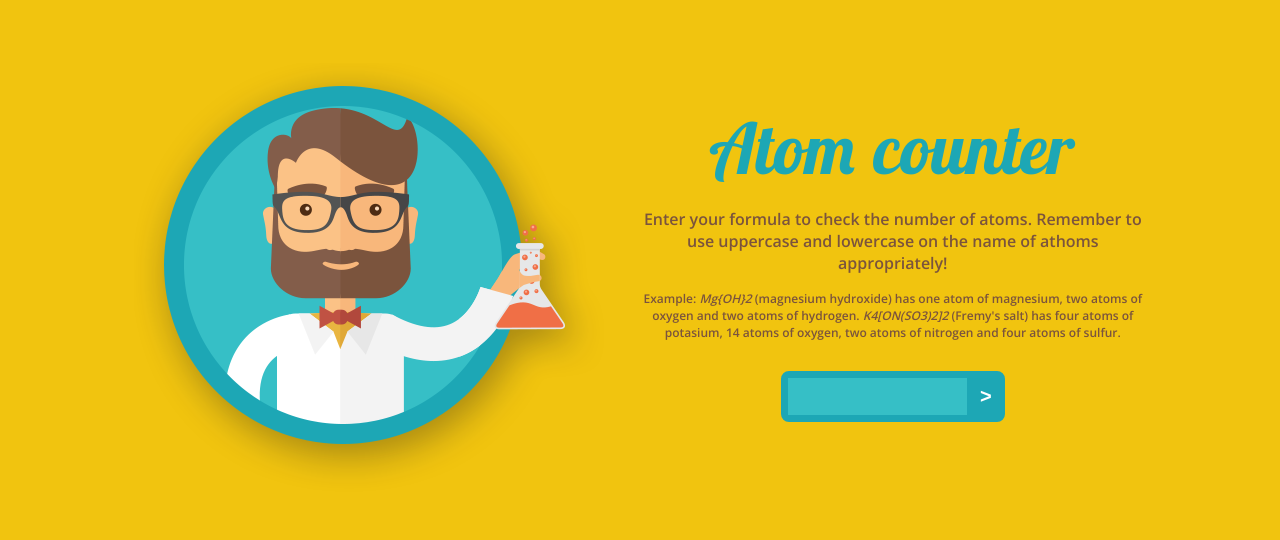
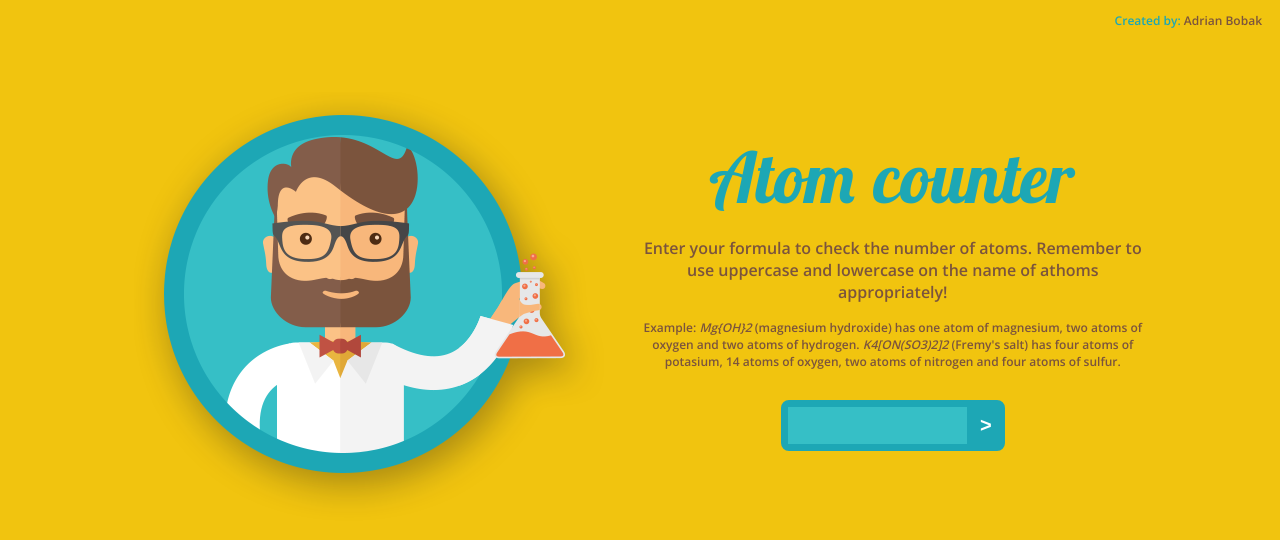
Before and after one commit to lolfunni/atom-counter, a plain HTML site: page index.html in a window 1280 px wide. Drawn offline with nearby package versions, Linux system fonts and the light colour scheme.

Commit message:
add header with author

```diff
--- a/css/style.css
+++ b/css/style.css
@@ -99,3 +99,15 @@ body {
 		margin: -17%;
 	}
 }
+
+#header {
+	color: #1da7b5;
+	text-align: right;
+	padding-right: 10px;
+	font-size: 12px;
+}
+
+#header a {
+	color: #7b543d;
+	text-decoration: none;
+}
--- a/index.html
+++ b/index.html
@@ -8,6 +8,9 @@
 <link href="css/style.css" rel="stylesheet" type="text/css">
 </head>
 <body>
+	<div id="header">
+		<p>Created by: <a href="https://www.linkedin.com/in/bobakadrian/" target="_blank">Adrian Bobak</a></p>
+	</div>
 	<div class="container">
 		<div class="image">
 			<img src="images/icon.png" alt="Atom counter">
```
